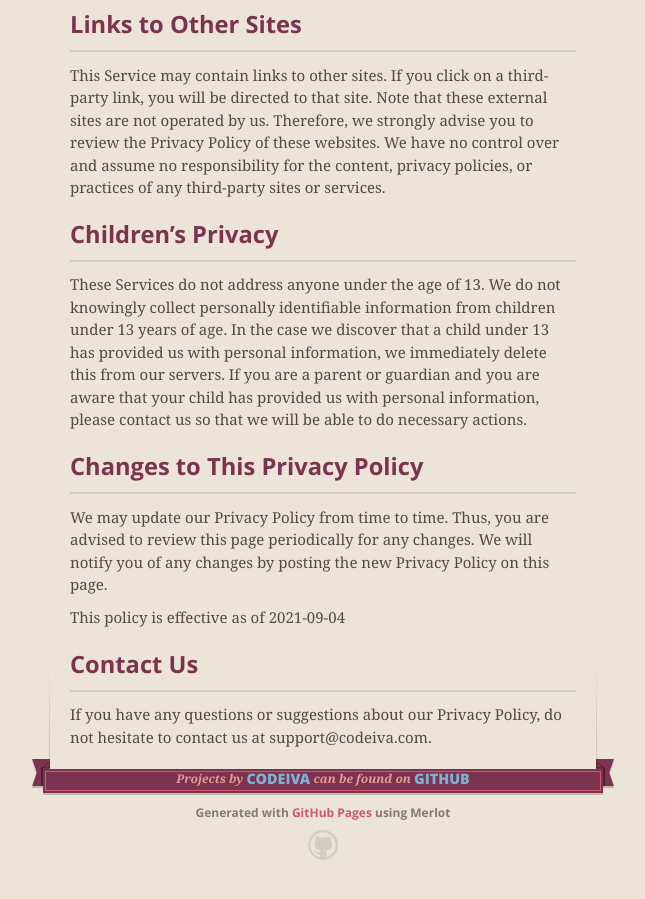
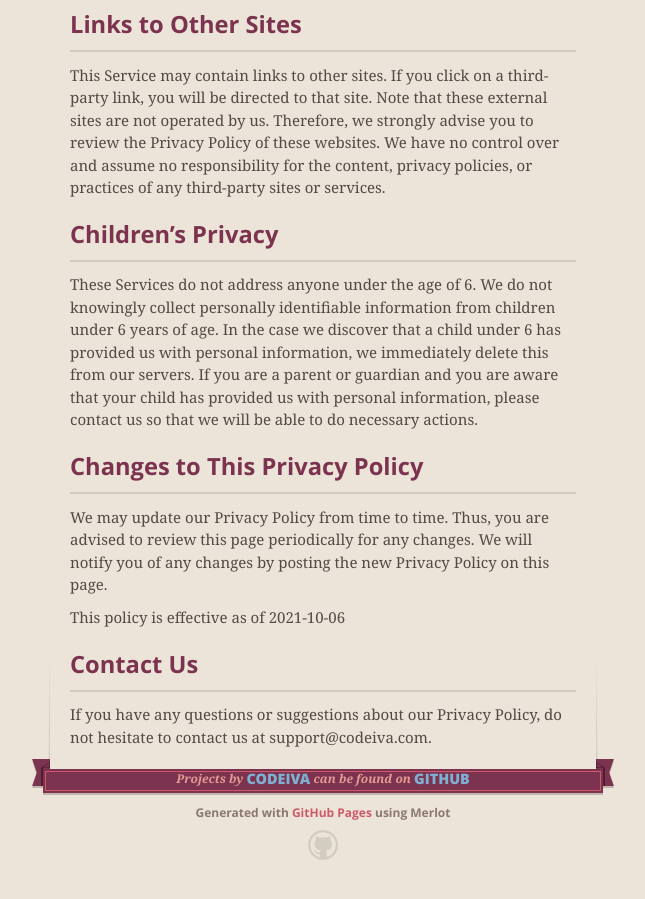
Before and after one commit to codeiva/codeiva.github.io, a Jekyll site: the page built from wealthify/privacy.md, in a window 1280 px wide and 900 px high, scrolled down 2029 px. Shown: the whole window, without its empty margins (317-962 px from the left). Built offline with Jekyll 4.4.1, drawn with Linux system fonts in a browser that asks for light colours; our own code applies the rules of GitHub Pages for plain Markdown files.

Commit message:
Update privacy.md

```diff
--- a/wealthify/privacy.md
+++ b/wealthify/privacy.md
@@ -75,10 +75,10 @@ services.
 
 ## Children’s Privacy
 
-These Services do not address anyone under the age of 13.
+These Services do not address anyone under the age of 6.
 We do not knowingly collect personally
-identifiable information from children under 13 years of age. In the case
-we discover that a child under 13 has provided
+identifiable information from children under 6 years of age. In the case
+we discover that a child under 6 has provided
 us with personal information, we immediately
 delete this from our servers. If you are a parent or guardian
 and you are aware that your child has provided us with
@@ -93,7 +93,7 @@ periodically for any changes. We will
 notify you of any changes by posting the new Privacy Policy on
 this page.
 
-This policy is effective as of 2021-09-04
+This policy is effective as of 2021-10-06
 
 ## Contact Us
 If you have any questions or suggestions about our
```
